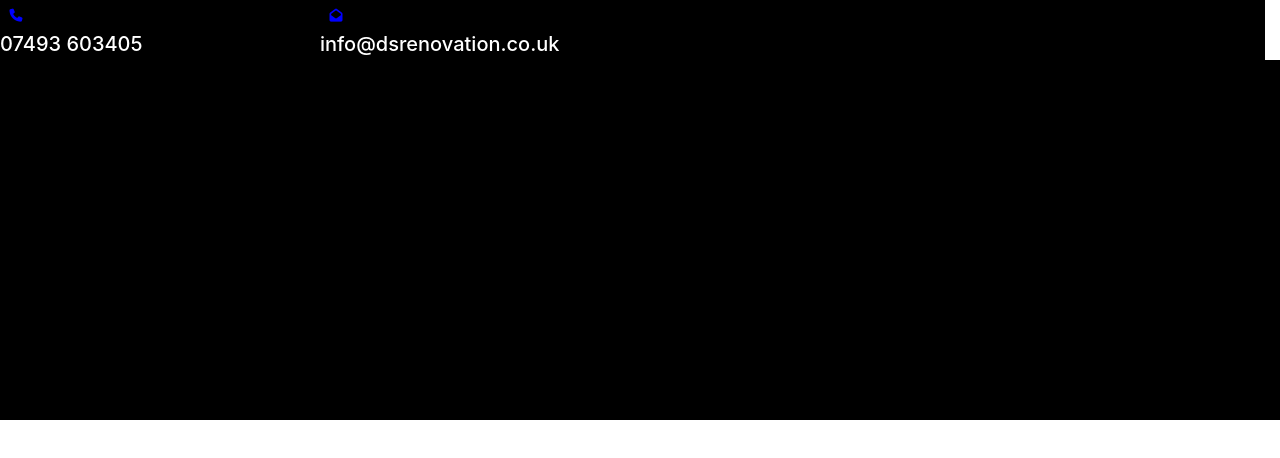
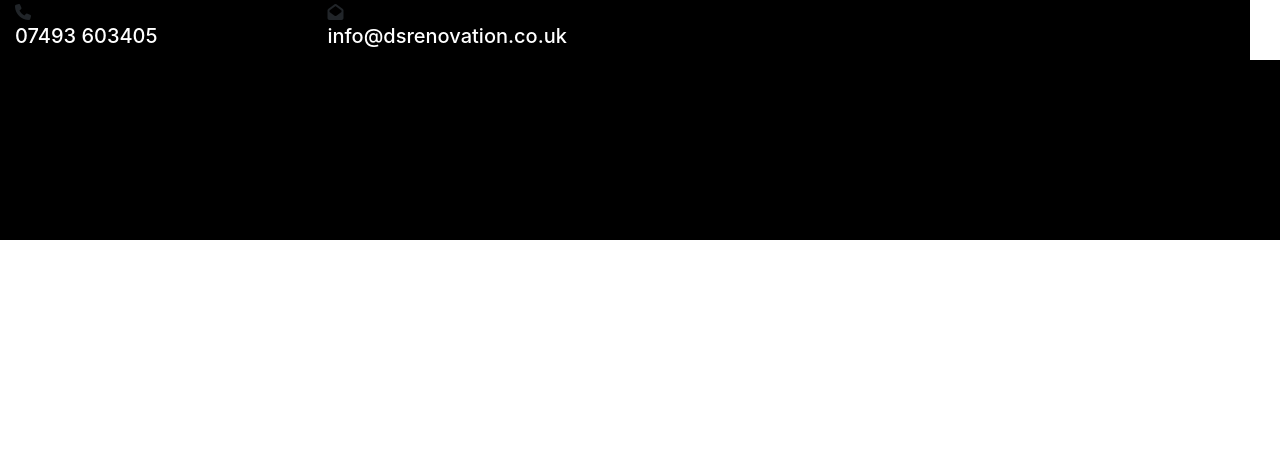
Before and after one commit to oliversevents/DSRenovation, a plain HTML site: page index.html in a window 1280 px wide. Drawn offline with nearby package versions, Linux system fonts and the light colour scheme.

Commit message:
Container-fluid added to header

```diff
--- a/assets/css/style.css
+++ b/assets/css/style.css
@@ -10,6 +10,10 @@
 /*---------------------HEADING*/
 header {
     margin: 0;
+}
+
+.header-bar {
+    height: 180px;
 }
 
 .contact-header-bar {
--- a/index.html
+++ b/index.html
@@ -12,19 +12,16 @@
 
 <body>
 
-    <header>
+    <header class="container-fluid">
         <div class="row contact-header-bar">
             <div class="col-md-3 contact-header">
-                <a target="_blank" href="#">
-                    <i class="fa fa-phone" aria-hidden="true"></i>
-                    <span class="sr-only">Phone</span>
-                </a>
+                <i class="fa fa-phone" aria-hidden="true"></i>
+                <span class="sr-only">Phone</span>
                 <h5 class="contact-title">07493 603405</h5>
             </div>
             <div class="col-md-3 contact-header">
-                <a target="_blank" href="#">
-                    <i class="fa fa-envelope-open" aria-hidden="true"></i>
-                    <span class="sr-only">Email</span>
+                <i class="fa fa-envelope-open" aria-hidden="true"></i>
+                <span class="sr-only">Email</span>
                 <h5 class="contact-title">info@dsrenovation.co.uk</h5>
             </div>
             <div class="col-md-6 contact-header">
```
